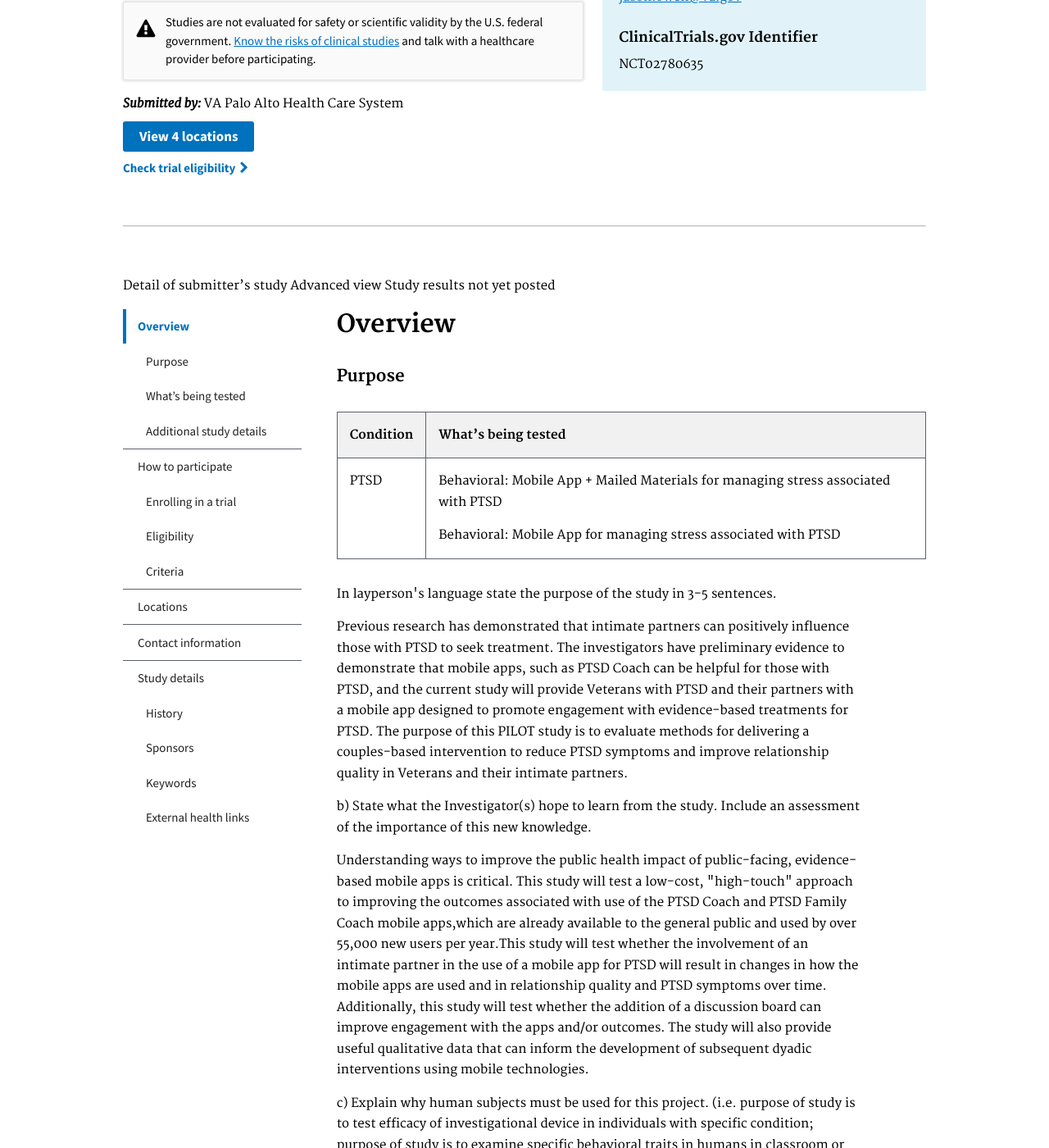
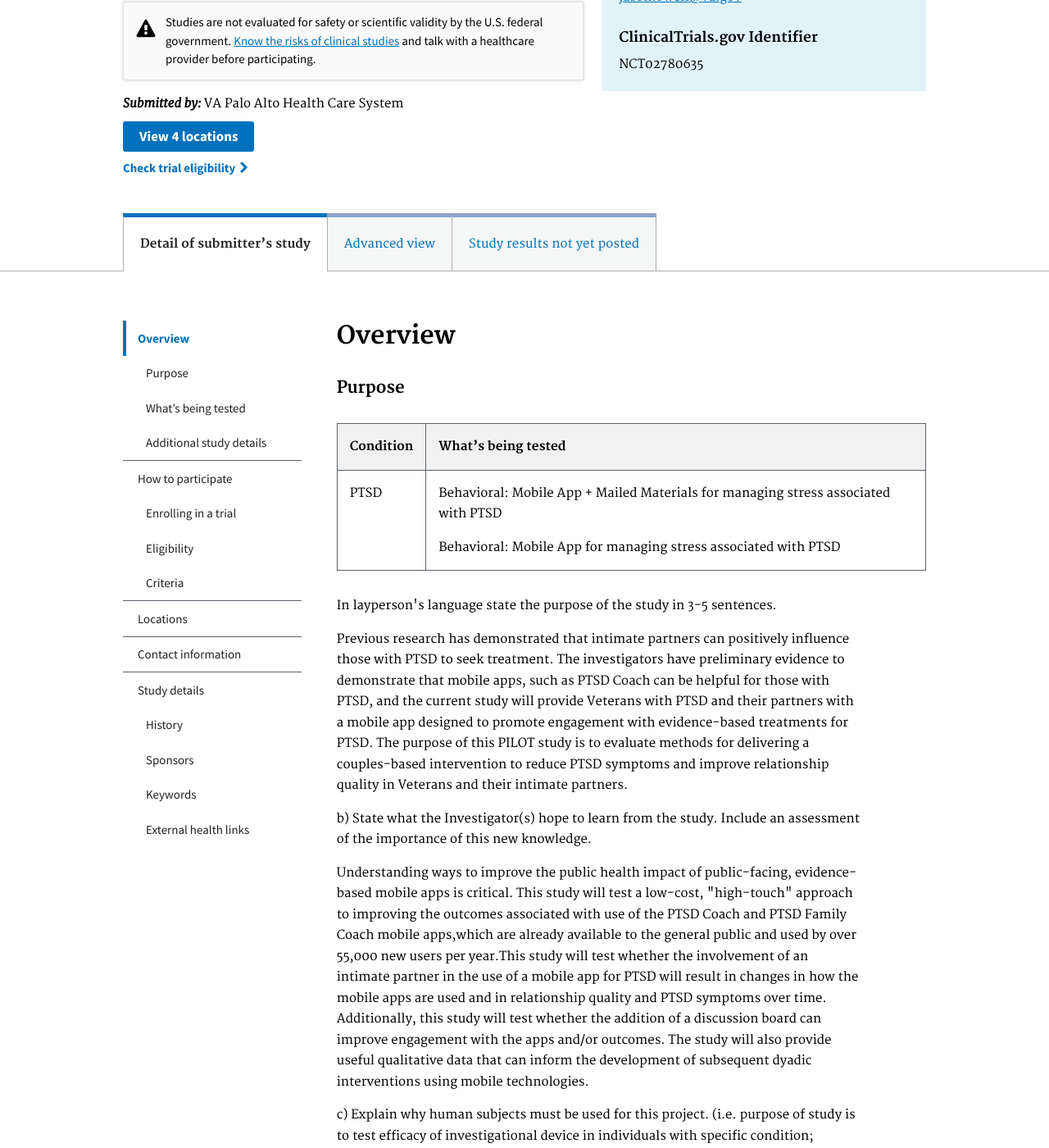
Before and after one commit to 18F/clinical-trials-prototype, a Jekyll site: the page built from pages/study-detail.md, in a window 1280 px wide and 1400 px high, scrolled down 338 px. Shown: the whole window at 82% size. Built offline with Jekyll 4.4.1, drawn with Linux system fonts in a browser that asks for light colours.

Commit message:
Add tabs to study detail

```diff
--- a/_sass/_custom.scss
+++ b/_sass/_custom.scss
@@ -184,7 +184,7 @@ th {
     li {
       flex-direction: row;
       text-align: center;
-      background-color: #f9f9f9;
+      background-color: #f5f6f6;
       font-size: 14px;
       flex: 1;
 
@@ -224,7 +224,7 @@ th {
       margin-bottom: 0;
 
       &:hover {
-        color: $color-base;
+        color: $color-primary-darker;
       }
     }
 
@@ -515,6 +515,47 @@ input[id="location"] {
   font-size: $h6-font-size;
   letter-spacing: 0.5px;
   text-transform: uppercase;
+}
+
+.study_detail-tabs {
+  border-bottom: 1px solid $color-gray-light;
+  margin-bottom: 6rem;
+  margin-top: 70px;
+  height: 46px;
+
+  li {
+    display: inline-block;
+
+    &:first-child {
+      a {
+        border-left: 1px solid $color-gray-light;
+      }
+    }
+
+    &:last-child {
+      a {
+        border-right: 1px solid $color-gray-light;
+      }
+    }
+  }
+
+  a {
+    background-color: #f5f6f6;
+    border-bottom: 1px solid $color-gray-light;
+    border-left: 1px solid $color-gray-light;
+    border-top: 5px solid #8BA6C9;
+    margin-right: -4px;
+    padding: 23px 20px;
+    text-decoration: none;
+  }
+}
+
+a.study_detail-tabs-active {
+  background-color: $color-white;
+  border-bottom: 1px solid $color-white;
+  border-top-color: $color-primary;
+  color: $color-base;
+  font-weight: $font-bold;
 }
 
 // Breadcrumb navigation -------- //
--- a/pages/study-detail.md
+++ b/pages/study-detail.md
@@ -70,13 +70,22 @@ class: study-detail
     </aside>
   </div>
 </div>
+<section class="study_detail-tabs usa-serif">
+  <div class="usa-grid">
+    <ul class="usa-grid usa-unstyled-list">
+      <li>
+        <a class="study_detail-tabs-active" href="#">Detail of submitter’s study</a>
+      </li>
+      <li>
+        <a href="#">Advanced view</a>
+      </li>
+      <li>
+        <a href="#">Study results not yet posted</a>
+      </li>
+    </ul>
+  </div>
+</section>
 <div class="usa-grid usa-serif study_detail-main">
-  <hr>
-  <p>
-    Detail of submitter’s study
-    Advanced view
-    Study results not yet posted
-  </p>
   <aside class="usa-width-one-fourth sticky">
     <ul class="usa-sidenav-list">
       <li>
```
